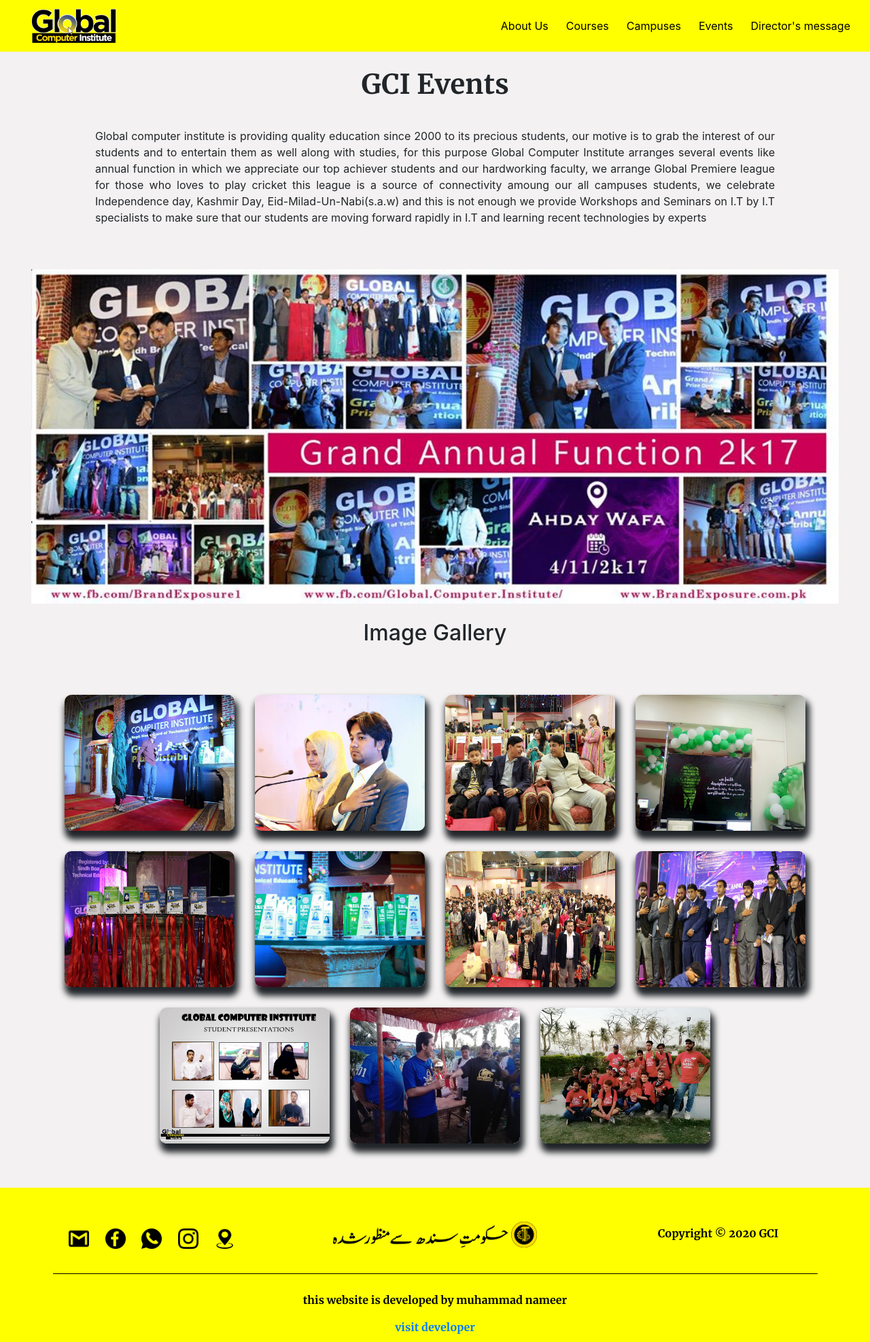
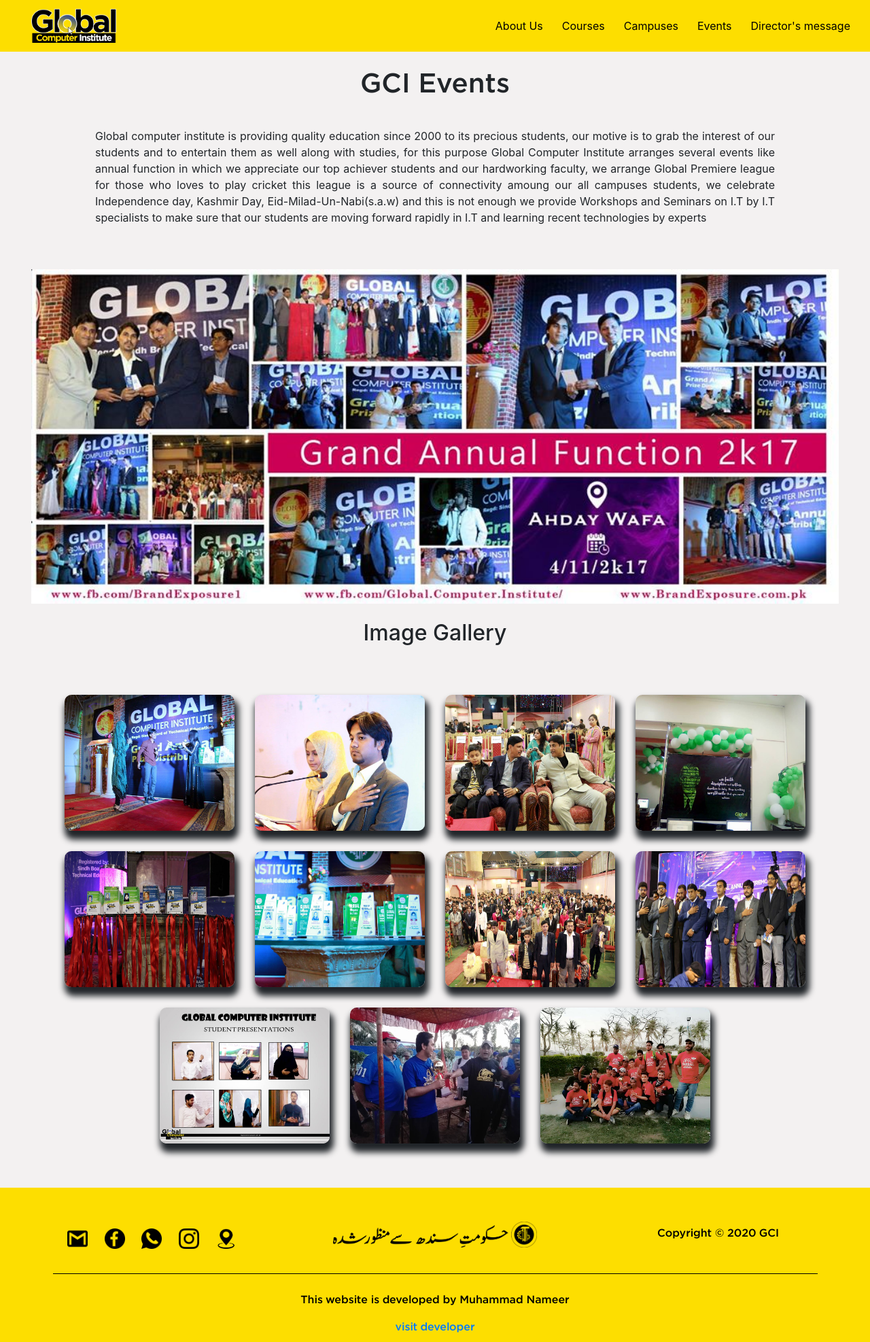
Before and after one commit to nameerfarooq/GlobalComputerInstitute, a plain HTML site: page events.html in a window 1280 px wide. Shown: the whole page at 68% size. Drawn offline with nearby package versions, Linux system fonts and the light colour scheme; a script that the page names is missing.

Commit message:
Add files via upload

```diff
--- a/events.css
+++ b/events.css
@@ -2,10 +2,14 @@
     src: url(Merriweather-Bold.ttf);
     font-family:Merriweather ;}
 
+    @font-face{
+        src: url(iCiel\ Gotham-Medium.ttf);
+        font-family:gotham;}
 
 
 body{
     background-color:#f3f1f1 !important;
+    font-family: 'Franklin Gothic Medium', 'Arial Narrow', Arial, sans-serif;
 }
 *{
     /* border:2px solid black; */
@@ -26,18 +30,18 @@ body{
 }
 .nav-link{
     color: black;
-
+    padding-left: 10px !important;
     transition: 0.4s;
     border-radius: 15px;
 }
 .nav-link:hover{
-    color: yellow;
+    color: #fdde00;
     background-color: black;
 
     border-style: none;
 }
 .navbar{
-    background-color: yellow ;
+    background-color: #fdde00 ;
 
 }
 
@@ -49,8 +53,8 @@ body{
 }
 
 #mainheadings{
-    font-weight: bold;
-    font-family: Merriweather;
+
+    font-family: gotham;
     margin-top: 100px;
     margin-bottom: 40px;}
 #eventspara{
@@ -88,14 +92,14 @@ body{
 
 
 #footer{
-    background-color: yellow;
+    background-color: #fdde00;
     color: black;
     display: flex;
     flex-wrap: wrap;
     /* padding-left: 10%; */
     margin-top: 50px;
     padding-top: 40px;
-    font-family: Merriweather;;
+    font-family: gotham;
     justify-content: space-around
 }
 #footer div{
--- a/events.html
+++ b/events.html
@@ -6,6 +6,9 @@
     <title>GLOBAL Computer Institute</title>
     <link rel="stylesheet" href="events.css">
     <link rel="stylesheet" href="bootstrap-4.4.1-dist\css\bootstrap.min.css">
+    <script src="https://ajax.googleapis.com/ajax/libs/jquery/3.5.1/jquery.min.js"></script>
+    <script src="https://cdnjs.cloudflare.com/ajax/libs/waypoints/4.0.1/jquery.waypoints.min.js" integrity="sha256-jDnOKIOq2KNsQZTcBTEnsp76FnfMEttF6AV2DF2fFNE=" crossorigin="anonymous"></script>
+    <script src="https://cdn.jsdelivr.net/npm/jquery.counterup@2.1.0/jquery.counterup.min.js"></script>
 </head>
 <body>
 
@@ -192,7 +195,13 @@ theme_color="#0084ff">
 
 
 
-
+      <script>
+        $(function() {
+        $(document).click(function (event) {
+          $('.navbar-collapse').collapse('hide');
+        });
+      });
+      </script>
 
 
       <!-- footer-->
@@ -222,7 +231,7 @@ theme_color="#0084ff">
 
     <hr id="hrrr">
     <div>
-    <p>this website is developed by muhammad nameer </p>
+    <p>This website is developed by Muhammad Nameer </p>
 
     <a href="https://nameerfarooq.github.io/findnameer/" target="_blank">visit developer</a>
     </div>
```
